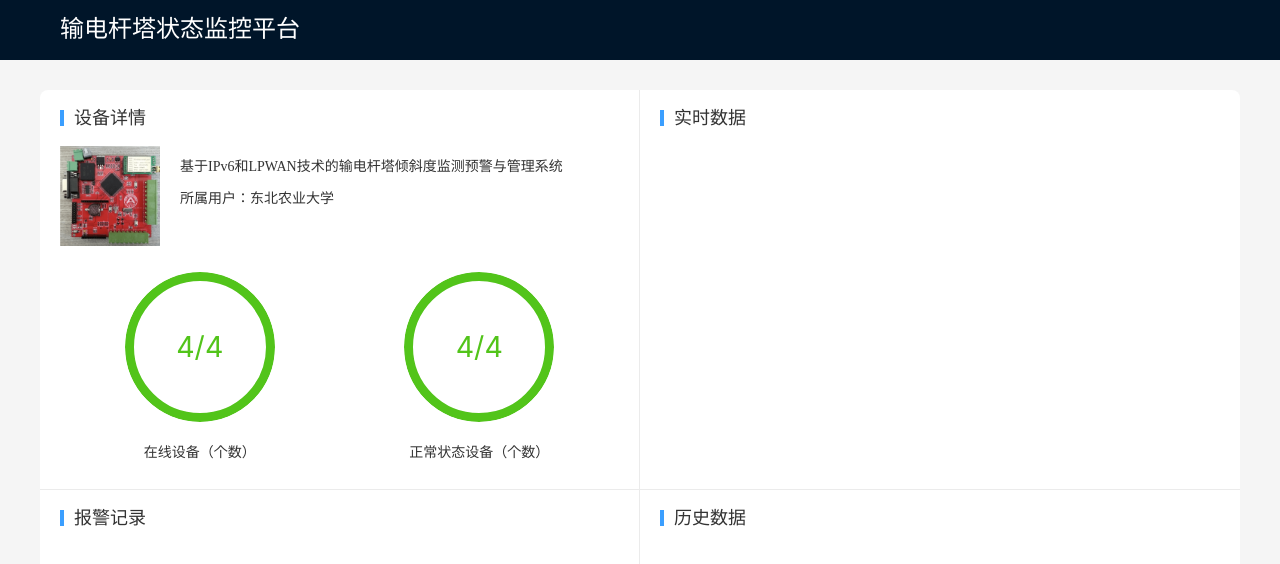
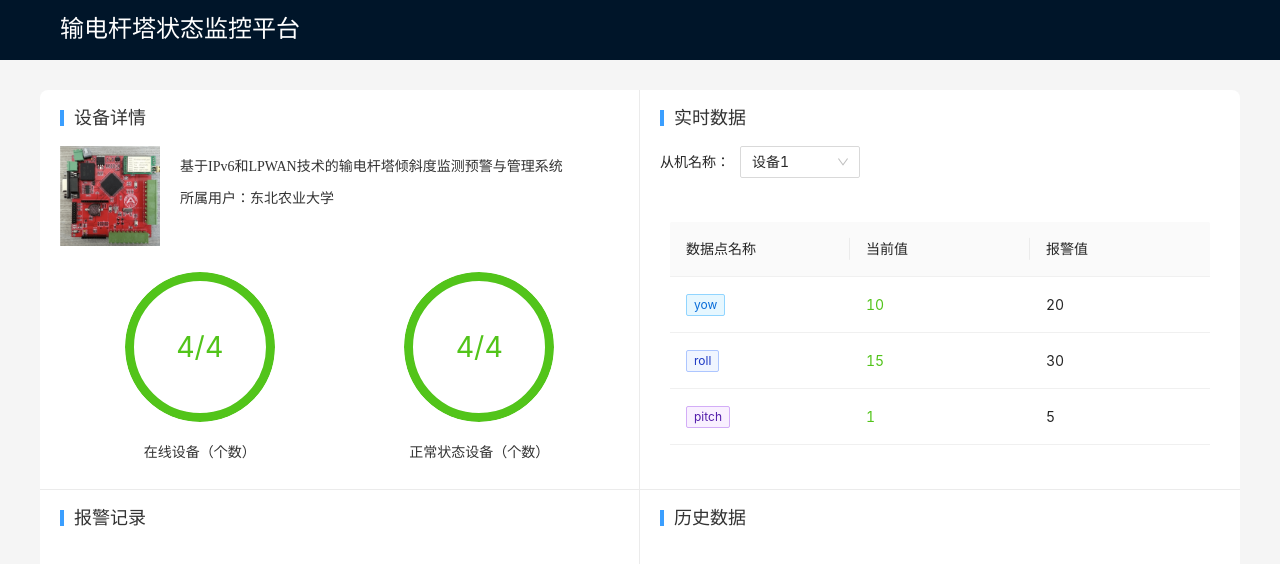
Before and after one commit to FelixHsp/tower-monitoring-system, a React (Create React App) app: page / in a window 1280 px wide. Shown: the top 564 px of the page. Built offline with nearby package versions, Linux system fonts and the light colour scheme; a web font is replaced by a local one.

Commit message:
feat:add RealTimeData component

```diff
--- a/src/page/Home/common/constants.ts
+++ b/src/page/Home/common/constants.ts
@@ -2,3 +2,19 @@ export const DEVICE_DETAILS_INFO_TITLE = '基于IPv6和LPWAN技术的输电杆
 export const DEVICE_DETAILS_INFO_DESC = '所属用户：东北农业大学';
 
 export const DEVICE_NUMBER = 4;
+
+export enum ETableDataName {
+  yow = 'yow',
+  roll = 'roll',
+  pitch = 'pitch'
+}
+export const TABLE_TAG_COLOR = {
+  [ETableDataName.yow]: 'blue',
+  [ETableDataName.roll]: 'geekblue',
+  [ETableDataName.pitch]: 'purple'
+};
+export const TABLE_ALARM_VALUE = {
+  [ETableDataName.yow]: 20,
+  [ETableDataName.roll]: 30,
+  [ETableDataName.pitch]: 5
+};
--- /dev/null
+++ b/src/page/Home/components/RealTimeData/index.css
@@ -0,0 +1,27 @@
+.real-time-data-select-wrapper {
+  display: flex;
+  flex-direction: row;
+  align-items: center;
+}
+
+.real-time-data-select-title {
+  margin-right: 10px;
+}
+
+.real-time-data-table-wrapper {
+  flex: 1;
+  display: flex;
+  align-items: center;
+  justify-content: center;
+}
+
+.ant-table-cell {
+  width: 180px;
+}
+
+.default {
+  color: #52c41a;
+}
+.alarm {
+  color: red;
+}
--- /dev/null
+++ b/src/page/Home/components/RealTimeData/index.tsx
@@ -0,0 +1,139 @@
+/**
+ * @file 实时数据
+ * @author Felix
+ */
+
+import React, { memo, useState, useEffect, Fragment } from 'react';
+import { Select, Table, Tag, Spin } from 'antd';
+
+import Card from '../Card';
+
+import { EHomeDispatchType, IHomeDispatchAction } from '../../reducer/homeReducer';
+
+import { data } from './mock';
+import {
+  TABLE_TAG_COLOR,
+  ETableDataName,
+  TABLE_ALARM_VALUE
+} from '../../common/constants';
+
+import './index.css';
+
+const { Option } = Select;
+const { Column } = Table;
+
+interface IRealTimeData {
+  currentDevice: number;
+  normalDevice: number;
+  homeDispatch: React.Dispatch<IHomeDispatchAction>;
+}
+
+const RealTimeData: React.FC<IRealTimeData> = (props) => {
+  const { currentDevice, normalDevice, homeDispatch } = props;
+  const [tableData, setTableData] = useState<Array<{}>>([]);
+
+  const onSelect = (value: number) => {
+    homeDispatch({
+      type: EHomeDispatchType.SET_CURRENT_DEVICE,
+      currentDevice: value
+    });
+  };
+
+  useEffect(() => {
+    if (!normalDevice) {
+      return;
+    }
+    setTableData([]);
+    setTimeout(() => {
+      setTableData(data);
+    }, 500);
+  }, [currentDevice, normalDevice]);
+
+  return (
+    <Card title={'实时数据'}>
+      <div className="real-time-data-select-wrapper">
+        <div className="real-time-data-select-title">
+          从机名称：
+        </div>
+        <Select
+          value={normalDevice ? currentDevice : undefined}
+          style={{ width: 120 }}
+          onChange={onSelect}>
+          {
+            Array.from({ length: normalDevice }).map(
+              (value, index) => {
+                return (
+                  <Option
+                    key={`real-time-data-select-option-${index}`}
+                    value={index + 1}
+                  >
+                    设备{index + 1}
+                  </Option>
+                );
+              }
+            )
+          }
+        </Select>
+      </div>
+      <div className="real-time-data-table-wrapper">
+        {
+          (() => {
+            if (!normalDevice) {
+              return (
+                <div className="home-no-data"/>
+              );
+            }
+            if (tableData.length) {
+              return (
+                <Table
+                  dataSource={tableData}
+                  pagination={false}
+                >
+                  <Column
+                    title="数据点名称"
+                    dataIndex="dataName"
+                    key="dataName"
+                    render={(value: ETableDataName) => {
+                      return (
+                        <Tag color={TABLE_TAG_COLOR[value]} key={value}>
+                          {value}
+                        </Tag>
+                      );
+                    }}
+                  />
+                  <Column
+                    title="当前值"
+                    dataIndex="currentValue"
+                    key="currentValue"
+                    render={(value, obj: {dataName: ETableDataName}) => {
+                      return (
+                        <span className={`real-time-data-table-value ${value >= TABLE_ALARM_VALUE[obj.dataName] ? 'alarm' : 'default'}`}>
+                          {value}
+                        </span>
+                      );
+                    }}
+                  />
+                  <Column
+                    title="报警值"
+                    dataIndex="alarmValue"
+                    key="alarmValue"
+                    render={(value, obj: {dataName: ETableDataName}) => {
+                      return (
+                        <Fragment>
+                          {TABLE_ALARM_VALUE[obj.dataName]}
+                        </Fragment>
+                      );
+                    }}
+                  />
+                </Table>
+              );
+            }
+            return <Spin size="large" />
+          })()
+        }
+      </div>
+    </Card>
+  );
+};
+
+export default memo(RealTimeData);
--- /dev/null
+++ b/src/page/Home/components/RealTimeData/mock.ts
@@ -0,0 +1,17 @@
+export const data = [
+  {
+    key: '1',
+    dataName: 'yow',
+    currentValue: 10
+  },
+  {
+    key: '2',
+    dataName: 'roll',
+    currentValue: 15
+  },
+  {
+    key: '3',
+    dataName: 'pitch',
+    currentValue: 1
+  }
+];
--- a/src/page/Home/index.css
+++ b/src/page/Home/index.css
@@ -19,3 +19,10 @@
   border-radius: 8px;
   background-color: #FFFFFF;
 }
+
+.home-no-data {
+  width: 300px;
+  height: 300px;
+  background-image: url('../../image/noData.png');
+  background-size: cover;
+}
--- a/src/page/Home/index.tsx
+++ b/src/page/Home/index.tsx
@@ -7,6 +7,7 @@ import React, { useReducer, useEffect } from 'react';
 
 import Header from './components/Header';
 import DeviceDetails from './components/DeviceDetails';
+import RealTimeData from './components/RealTimeData';
 import Card from './components/Card';
 
 import { HomeReducer, initalHomeState, homeReducer, EHomeDispatchType } from './reducer/homeReducer';
@@ -18,7 +19,8 @@ const Home = () => {
 
   const {
     onlineDevice = 0,
-    normalDevice = 0
+    normalDevice = 0,
+    currentDevice = 1
   } = homeState;
 
   useEffect(() => {
@@ -36,13 +38,17 @@ const Home = () => {
     <div className="home-container">
       <Header />
       <div className="home-inner">
+        {/* 设备详情 */}
         <DeviceDetails
           onlineDevice={onlineDevice}
           normalDevice={normalDevice}
         />
-        <Card title={'实时数据'}>
-
-        </Card>
+        {/* 实时数据 */}
+        <RealTimeData
+          currentDevice={currentDevice}
+          normalDevice={normalDevice}
+          homeDispatch={homeDispatch}
+        />
         <Card title={'报警记录'}>
 
         </Card>
--- a/src/page/Home/reducer/homeReducer.ts
+++ b/src/page/Home/reducer/homeReducer.ts
@@ -1,19 +1,23 @@
 export interface IInitalHomeState {
   onlineDevice?: number;
   normalDevice?: number;
+  currentDevice?: number;
 }
 export const initalHomeState: IInitalHomeState = {
   onlineDevice: 0,
-  normalDevice: 0
+  normalDevice: 0,
+  currentDevice: 1
 };
 
 export enum EHomeDispatchType {
-  SET_DEVIECE = 'SET_DEVIECE'
+  SET_DEVIECE = 'SET_DEVIECE',
+  SET_CURRENT_DEVICE = 'SET_CURRENT_DEVICE'
 }
 export interface IHomeDispatchAction {
   type: EHomeDispatchType;
   onlineDevice?: number;
   normalDevice?: number;
+  currentDevice?: number;
 }
 export type HomeReducer = React.Reducer<IInitalHomeState, IHomeDispatchAction>
 
@@ -25,6 +29,11 @@ export const homeReducer: HomeReducer = (state, action) => {
         onlineDevice: action.onlineDevice,
         normalDevice: action.normalDevice
       };
+    case EHomeDispatchType.SET_CURRENT_DEVICE:
+      return {
+        ...state,
+        currentDevice: action.currentDevice
+      }
     default:
       return state;
   }
```
Also changed, not shown: src/image/noData.png (added).
